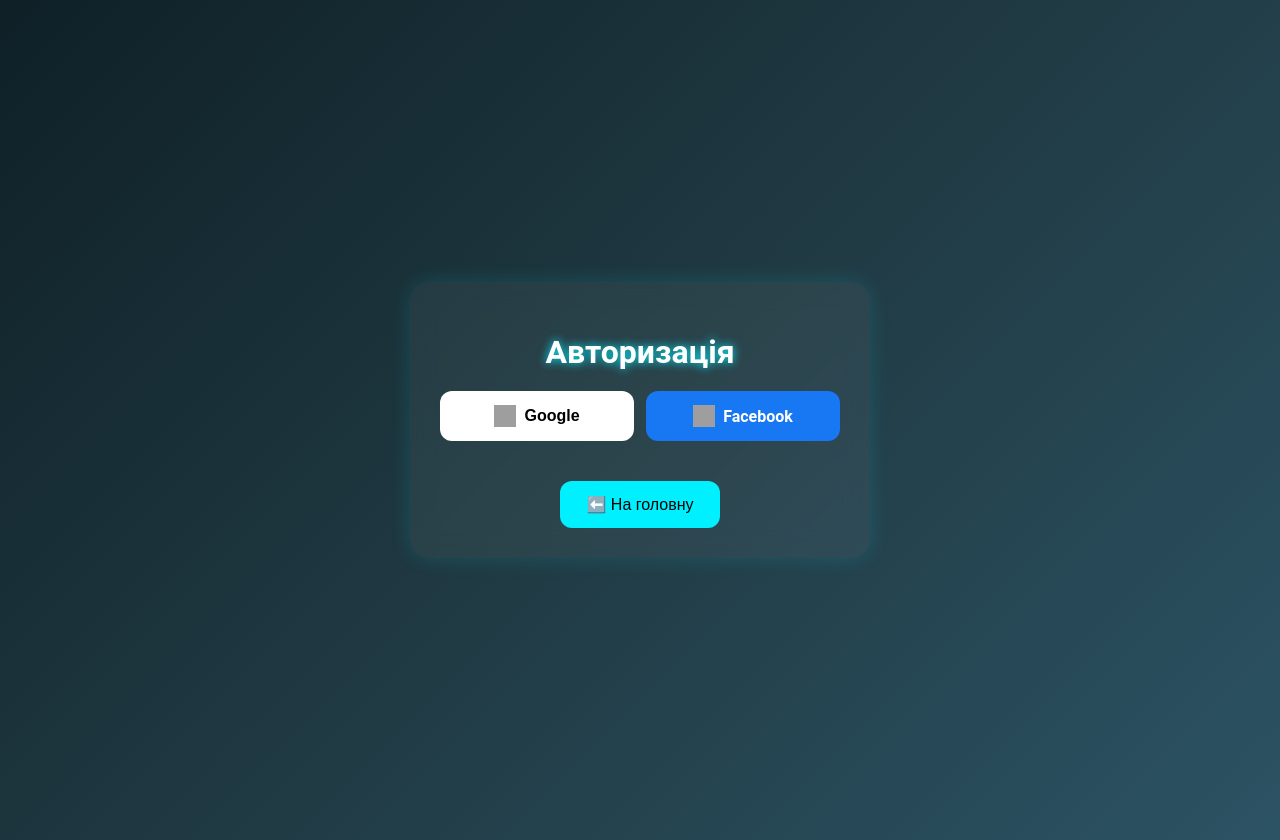
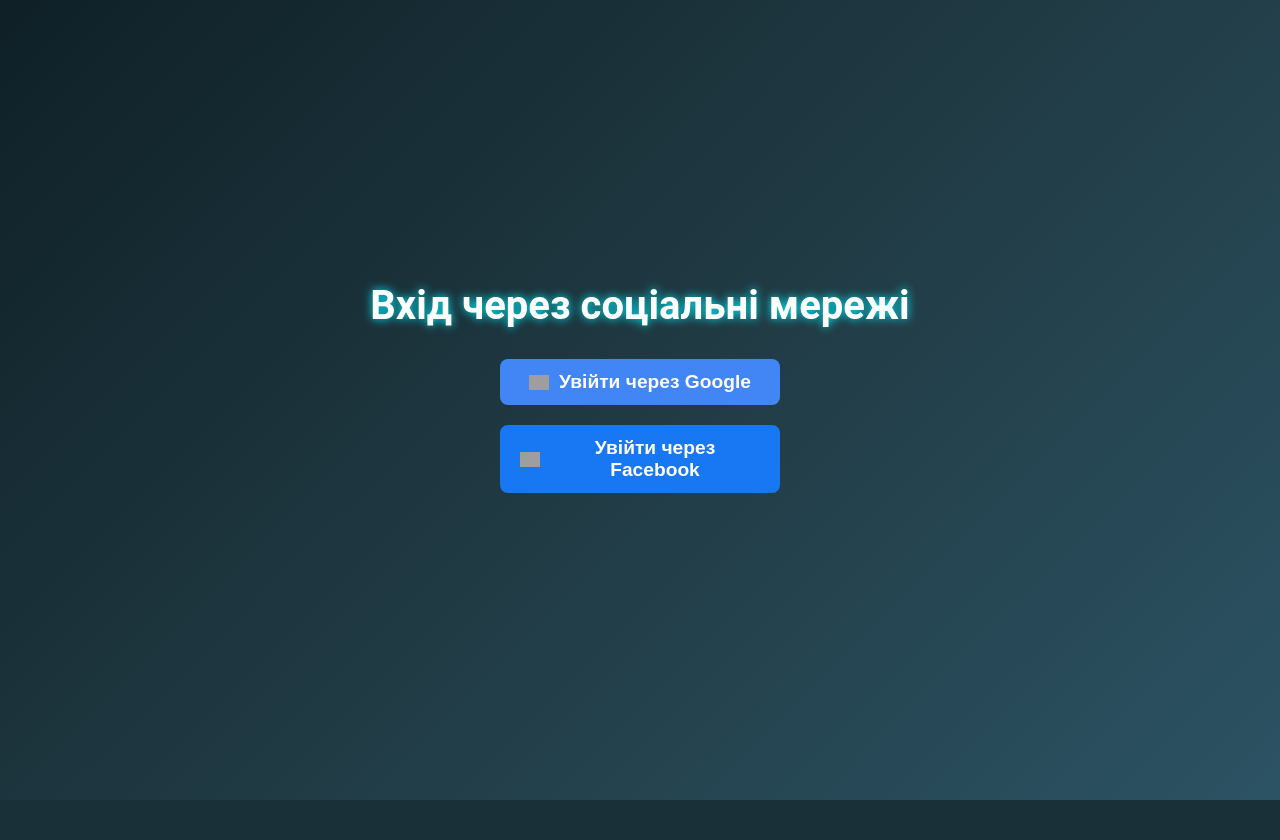
Before and after one commit to CrayZeeEeOne/hiv-test, a Flask app: page /login in a window 1280 px wide. After the commit the page ends 800 px from the top, so only its background shows below. Run offline with Flask 3, Linux system fonts and the light colour scheme; some libraries are stand-ins or nearby versions; grey boxes are pictures that could not be loaded.

Commit message:
login screen

```diff
--- a/templates/login.html
+++ b/templates/login.html
@@ -2,8 +2,8 @@
 <html lang="uk">
 <head>
     <meta charset="UTF-8" />
-    <title>Авторизація</title>
-    <meta name="viewport" content="width=device-width, initial-scale=1.0" />
+    <title>Вхід через Google та Facebook</title>
+    <meta name="viewport" content="width=device-width, initial-scale=1" />
 
     <style>
         body {
@@ -12,183 +12,147 @@
             background: linear-gradient(135deg, #0f2027, #203a43, #2c5364);
             color: #fff;
             display: flex;
+            flex-direction: column;
+            align-items: center;
             justify-content: center;
-            align-items: center;
-            min-height: 100vh;
-            padding: 20px;
+            height: 100vh;
+            text-align: center;
         }
-        .login-card {
-            background: rgba(255,255,255,0.05);
-            backdrop-filter: blur(12px);
-            padding: 30px;
-            border-radius: 20px;
-            max-width: 400px;
-            width: 100%;
-            text-align: center;
-            box-shadow: 0 0 20px rgba(0,240,255,0.15);
-        }
+
         h1 {
-            margin-bottom: 20px;
-            font-size: 2rem;
+            margin-bottom: 30px;
+            font-size: 2.5rem;
             text-shadow: 0 0 10px #00f0ff;
         }
-        .social-buttons {
+
+        .login-buttons {
             display: flex;
-            gap: 12px;
-            justify-content: center;
-            margin: 20px 0;
+            flex-direction: column;
+            gap: 20px;
+            width: 280px;
         }
-        .social-btn {
-            flex: 1;
-            padding: 14px 0;
-            border-radius: 12px;
-            font-size: 1rem;
-            font-weight: bold;
-            color: #000;
+
+        button {
+            padding: 12px 20px;
+            font-size: 1.2rem;
+            border-radius: 8px;
             border: none;
             cursor: pointer;
-            transition: all 0.3s ease;
+            font-weight: bold;
+            transition: background-color 0.3s ease;
             display: flex;
             align-items: center;
             justify-content: center;
-            gap: 8px;
+            gap: 10px;
         }
-        .social-btn img {
-            width: 22px;
-            height: 22px;
+
+        button.google {
+            background-color: #4285f4;
+            color: white;
         }
-        .google-btn {
-            background: #fff;
-            color: #000;
+        button.google:hover {
+            background-color: #357ae8;
         }
-        .facebook-btn {
-            background: #1877f2;
-            color: #fff;
+
+        button.facebook {
+            background-color: #1877f2;
+            color: white;
         }
-        .google-btn:hover {
-            transform: scale(1.05);
-            box-shadow: 0 0 12px rgba(255,255,255,0.4);
+        button.facebook:hover {
+            background-color: #155db2;
         }
-        .facebook-btn:hover {
-            transform: scale(1.05);
-            box-shadow: 0 0 12px rgba(24,119,242,0.5);
-        }
-        button.main-btn {
-            background: #00f0ff;
-            border: none;
-            padding: 14px 26px;
-            border-radius: 12px;
-            font-size: 1rem;
-            margin-top: 20px;
-            cursor: pointer;
-            transition: all 0.25s ease;
-            color: #000;
-        }
-        button.main-btn:hover {
-            background: #0ff;
-            transform: scale(1.05);
-            box-shadow: 0 0 12px rgba(0, 240, 255, 0.5);
-        }
-        button.main-btn:active {
-            transform: scale(0.95);
-        }
-        @media (max-width: 480px) {
-            .social-buttons {
-                flex-direction: column;
-            }
+
+        #status {
+            margin-top: 30px;
+            font-size: 1.1rem;
+            min-height: 1.2em;
         }
     </style>
+</head>
+<body>
 
-    <!-- Google SDK -->
-    <script src="https://accounts.google.com/gsi/client" async defer></script>
+    <h1>Вхід через соціальні мережі</h1>
+
+    <div class="login-buttons">
+        <button class="google" id="googleSignInBtn">
+            <img src="https://cdn-icons-png.flaticon.com/512/281/281764.png" alt="Google" width="20" />
+            Увійти через Google
+        </button>
+
+        <button class="facebook" id="fbLoginBtn">
+            <img src="https://cdn-icons-png.flaticon.com/512/124/124010.png" alt="Facebook" width="20" />
+            Увійти через Facebook
+        </button>
+    </div>
+
+    <div id="status"></div>
+
+    <!-- Завантажуємо Google API для класичного входу -->
+    <script src="https://apis.google.com/js/platform.js" async defer></script>
 
     <!-- Facebook SDK -->
-    <div id="fb-root"></div>
-    <script async defer crossorigin="anonymous"
-            src="https://connect.facebook.net/uk_UA/sdk.js"></script>
     <script>
-        window.fbAsyncInit = function () {
+        window.fbAsyncInit = function() {
             FB.init({
-                appId: '10078966155483125',
-                cookie: true,
-                xfbml: true,
-                version: 'v18.0'
+                appId      : '10078966155483125',  // Замінити на свій App ID
+                cookie     : true,
+                xfbml      : false,
+                version    : 'v16.0'
             });
-            FB.AppEvents.logPageView();
         };
 
-        function checkLoginState() {
-        FB.getLoginStatus(function(response) {
-            if (response.status === 'connected') {
-                // Можна зберегти токен чи інші дані в localStorage/sessionStorage, якщо треба
-                sessionStorage.setItem('fbAccessToken', response.authResponse.accessToken);
-                sessionStorage.setItem('fbUserID', response.authResponse.userID);
+        (function(d, s, id){
+           var js, fjs = d.getElementsByTagName(s)[0];
+           if (d.getElementById(id)) {return;}
+           js = d.createElement(s); js.id = id;
+           js.src = "https://connect.facebook.net/uk_UA/sdk.js";
+           fjs.parentNode.insertBefore(js, fjs);
+         }(document, 'script', 'facebook-jssdk'));
+    </script>
 
-                // Редірект на головну сторінку
-                window.location.href = '/index.html';
-            } else {
-                alert('Не вдалось авторизуватись через Facebook.');
-            }
-        });
+    <script>
+        // Facebook Login обробник
+        document.getElementById('fbLoginBtn').onclick = function() {
+            FB.login(function(response) {
+                if (response.status === 'connected') {
+                    FB.api('/me', {fields: 'name,email'}, function(userData) {
+                        document.getElementById('status').textContent = `Привіт, ${userData.name}! Успішний вхід через Facebook.`;
+                        // Тут можна додати редірект або іншу логіку
+                    });
+                } else {
+                    document.getElementById('status').textContent = 'Вхід через Facebook скасовано або не вдалий.';
+                }
+            }, {scope: 'public_profile,email'});
+        };
+
+        // Google OAuth2 класичний вхід
+        function onSuccess(googleUser) {
+            const profile = googleUser.getBasicProfile();
+            document.getElementById('status').textContent = `Привіт, ${profile.getName()}! Успішний вхід через Google.`;
+            // Тут можна додати редірект або іншу логіку
         }
 
-        // Виклик Facebook Login через SDK для кнопки
-        function facebookLogin() {
-            FB.login(function(response) {
-                if (response.authResponse) {
-                    checkLoginState();
-                } else {
-                    alert('Facebook login cancelled or failed.');
-                }
-            }, {scope: 'public_profile,email'});
+        function onFailure(error) {
+            console.error(error);
+            document.getElementById('status').textContent = 'Помилка входу через Google.';
         }
 
-        // Обробка відповіді Google логіну
-        function handleGoogleCredentialResponse(response) {
-            console.log("Google JWT Token:", response.credential);
-            // Твоя логіка після успішного входу через Google
-            alert('Успішний вхід через Google!');
+        function initGoogleSignIn() {
+            gapi.load('auth2', function() {
+                const auth2 = gapi.auth2.init({
+                    client_id: '161637199681-cj1eqhcbbdur3rbmikk92uk7b0rlrc5p.apps.googleusercontent.com' // Замінити на свій Client ID
+                });
+
+                document.getElementById('googleSignInBtn').addEventListener('click', function() {
+                    auth2.signIn().then(onSuccess, onFailure);
+                });
+            });
         }
 
-        // Виклик Google логіну при натисканні кнопки
-        function googleLogin() {
-            // У Google Sign-In нового SDK немає функції виклику логіну вручну,
-            // але можна показати кнопку і ловити callback.
-            // Тому тут ми імітуємо клік по прихованій кнопці
-            // або показуємо повідомлення:
-            alert('Будь ласка, натисніть кнопку Google Sign-In для входу.');
-        }
+        window.onload = function() {
+            initGoogleSignIn();
+        };
     </script>
 
-    <!-- Твій основний JS -->
-    <script src="js/main.js" defer></script>
-</head>
-<body>
-    <div class="login-card">
-        <h1>Авторизація</h1>
-
-        <div class="social-buttons">
-            <button class="social-btn google-btn" onclick="googleLogin()">
-                <img src="https://cdn-icons-png.flaticon.com/512/281/281764.png" alt="Google" />
-                Google
-            </button>
-
-            <fb:login-button scope="public_profile,email" onlogin="checkLoginState();" class="social-btn facebook-btn" style="display:flex; align-items:center; justify-content:center; gap:8px; border:none; cursor:pointer; font-weight:bold; font-size:1rem; border-radius:12px; padding:14px 0; width:100%;">
-                <img src="https://cdn-icons-png.flaticon.com/512/124/124010.png" alt="Facebook" style="width:22px; height:22px;" />
-                Facebook
-            </fb:login-button>
-        </div>
-
-
-        <button class="main-btn" onclick="window.location.href='/'">⬅️ На головну</button>
-    </div>
-
-    <!-- Офіційні Google Sign-In кнопки (приховані, для роботи SDK) -->
-    <div id="g_id_onload"
-         data-client_id="161637199681-cj1eqhcbbdur3rbmikk92uk7b0rlrc5p.apps.googleusercontent.com"
-         data-callback="handleGoogleCredentialResponse"
-         style="display:none">
-    </div>
-    <div class="g_id_signin" data-type="standard" style="display:none"></div>
 </body>
 </html>
```
